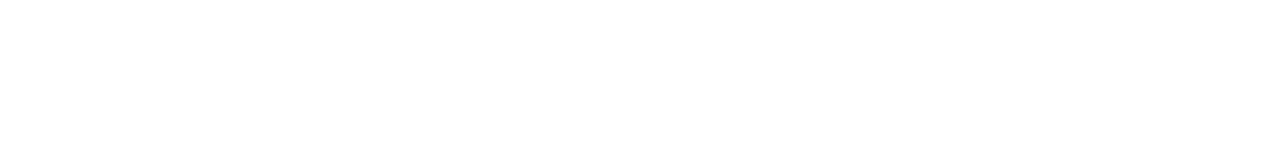
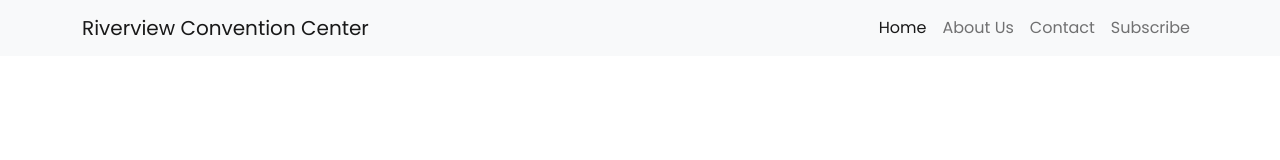
Before and after one commit to soumik9/riverview-convention-center, a plain HTML site: page index.html in a window 1280 px wide. Drawn offline with nearby package versions, Linux system fonts and the light colour scheme.

Commit message:
header navbar done

```diff
--- a/css/style.css
+++ b/css/style.css
@@ -0,0 +1,5 @@
+@import url('https://fonts.googleapis.com/css2?family=Poppins&display=swap');
+
+body{
+    font-family: 'Poppins', sans-serif;
+}
--- a/index.html
+++ b/index.html
@@ -13,6 +13,36 @@
 </head>
 <body>
 
+    <!-- header start -->
+    <header>
+        <!-- navbar -->
+        <nav class="navbar navbar-expand-lg navbar-light bg-light">
+            <div class="container">
+              <a class="navbar-brand" href="#">Riverview Convention Center</a>
+              <button class="navbar-toggler" type="button" data-bs-toggle="collapse" data-bs-target="#navbarNav" aria-controls="navbarNav" aria-expanded="false" aria-label="Toggle navigation">
+                <span class="navbar-toggler-icon"></span>
+              </button>
+              <div class="collapse navbar-collapse " id="navbarNav">
+                <ul class="navbar-nav ms-auto">
+                  <li class="nav-item">
+                    <a class="nav-link active" aria-current="page" href="#">Home</a>
+                  </li>
+                  <li class="nav-item">
+                    <a class="nav-link" href="#">About Us</a>
+                  </li>
+                  <li class="nav-item">
+                    <a class="nav-link" href="#">Contact</a>
+                  </li>
+                  <li class="nav-item">
+                    <a class="nav-link" href="#">Subscribe</a>
+                  </li>
+                </ul>
+              </div>
+            </div>
+        </nav>
+        <!-- navbar -->
+    </header>
+    <!-- header end -->
 
     <!-- Bootstrap JS -->
     <script src="https://cdn.jsdelivr.net/npm/bootstrap@5.1.3/dist/js/bootstrap.bundle.min.js" integrity="sha384-ka7Sk0Gln4gmtz2MlQnikT1wXgYsOg+OMhuP+IlRH9sENBO0LRn5q+8nbTov4+1p" crossorigin="anonymous"></script>
```
Also changed, not shown: icons/Vector.svg (added), icons/arrow-forward 1.svg (added), icons/ctor.svg (added), icons/menu-2 1.svg (added), icons/watermark.svg (added), images/banner.png (added), images/people.png (added), images/person 1.png (added), images/person 2.png (added), images/person 3.png (added), images/wedding.png (added).
